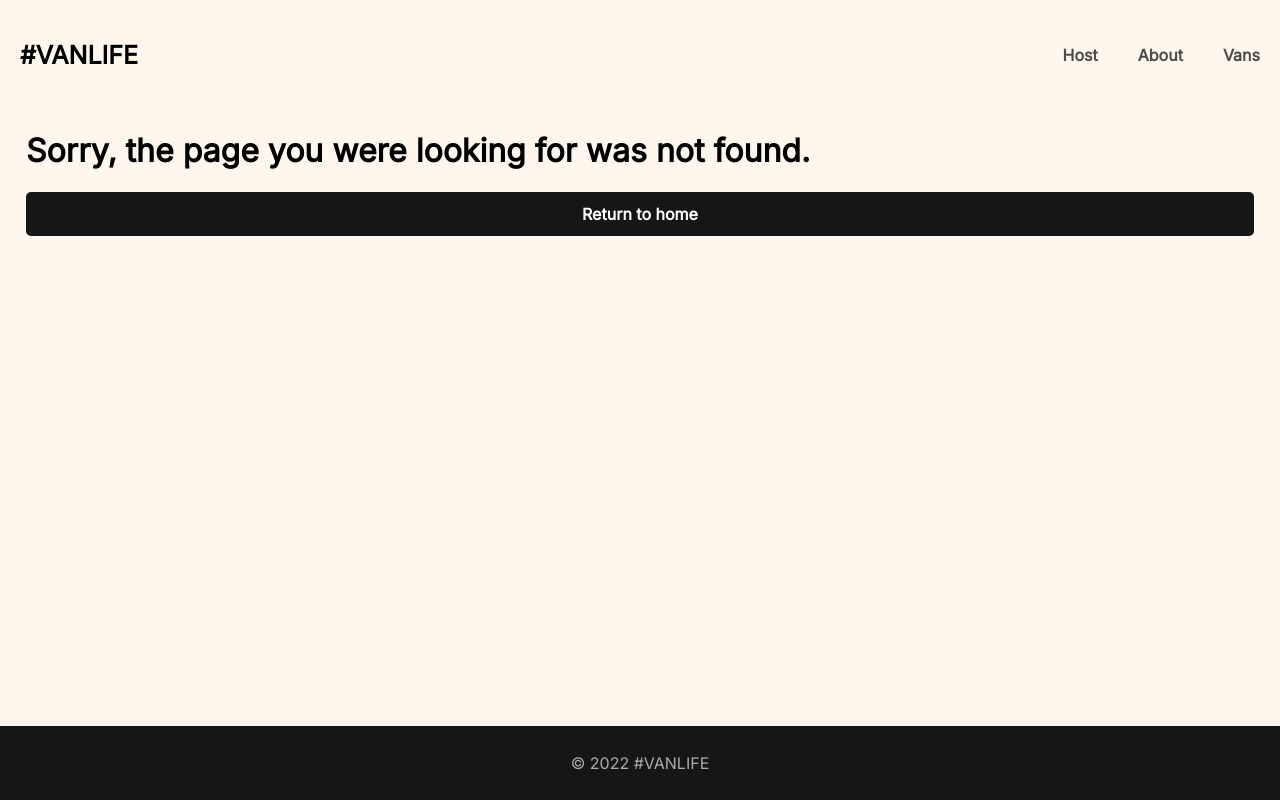
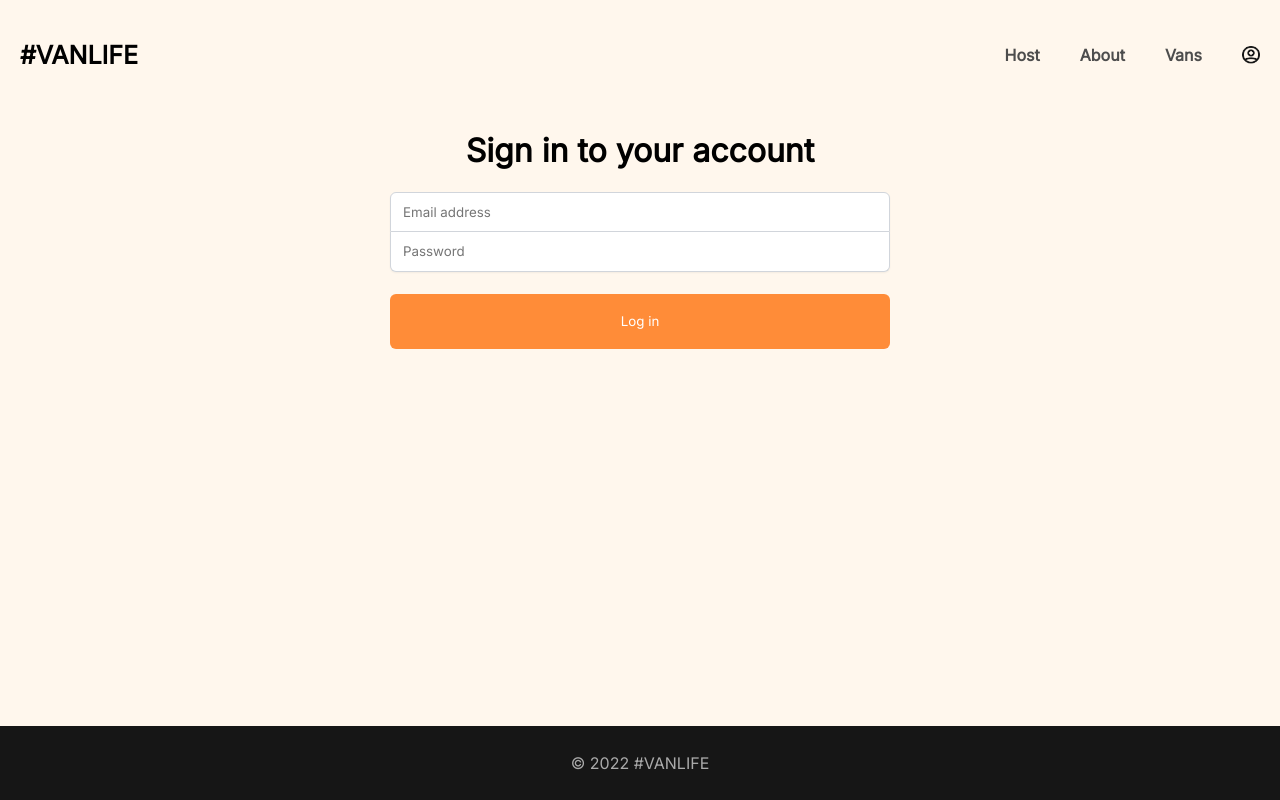
Before and after one commit to AlanBrad/van-life, a React (Vite) app: page /login in a window 1280 px wide. Before the commit this address had no page. Built offline with nearby package versions, Linux system fonts and the light colour scheme; what miragejs would draw is missing.

Commit message:
Before Protected Routes Intro

```diff
--- /dev/null
+++ b/src/api.jsx
@@ -0,0 +1,12 @@
+export async function getVans() {
+  const res = await fetch('/api/vans');
+  if (!res.ok) {
+    throw {
+      message: 'Failed to fetch vans',
+      statusText: res.statusText,
+      status: res.status,
+    };
+  }
+  const data = await res.json();
+  return data.vans;
+}
--- /dev/null
+++ b/src/components/Error.jsx
@@ -0,0 +1,14 @@
+import React from 'react';
+import { useRouteError } from 'react-router-dom';
+
+export default function Error() {
+  const error = useRouteError();
+  return (
+    <div>
+      <h1>Error: {error.message}</h1>
+      <pre>
+        {error.status} - {error.statusText}
+      </pre>
+    </div>
+  );
+}
--- a/src/components/Header.jsx
+++ b/src/components/Header.jsx
@@ -1,7 +1,14 @@
 import React from 'react';
 import { Link, NavLink } from 'react-router-dom';
+import imageUrl from '/images/avatar-icon.png';
 
 export default function Header() {
+  const activeStyles = {
+    fontWeight: 'bold',
+    textDecoration: 'underline',
+    color: '#161616',
+  };
+
   return (
     <header>
       <Link className='site-logo' to='/'>
@@ -10,22 +17,25 @@
       <nav>
         <NavLink
           to='/host'
-          className={({ isActive }) => (isActive ? 'active-link' : null)}
+          className={({ isActive }) => (isActive ? activeStyles : null)}
         >
           Host
         </NavLink>
         <NavLink
           to='/about'
-          className={({ isActive }) => (isActive ? 'active-link' : null)}
+          className={({ isActive }) => (isActive ? activeStyles : null)}
         >
           About
         </NavLink>
         <NavLink
           to='/vans'
-          className={({ isActive }) => (isActive ? 'active-link' : null)}
+          className={({ isActive }) => (isActive ? activeStyles : null)}
         >
           Vans
         </NavLink>
+        <Link to='login' className='login-link'>
+          <img src={imageUrl} className='login-icon' />
+        </Link>
       </nav>
     </header>
   );
--- a/src/index.jsx
+++ b/src/index.jsx
@@ -1,9 +1,15 @@
 import React from 'react';
 import ReactDOM from 'react-dom/client';
-import { BrowserRouter, Routes, Route, Link } from 'react-router-dom';
+import {
+  RouterProvider,
+  createBrowserRouter,
+  createRoutesFromElements,
+  Route,
+  Link,
+} from 'react-router-dom';
 import Home from './pages/Home';
 import About from './pages/About';
-import Vans from './pages/Vans/Vans';
+import Vans, { loader as vansLoader } from './pages/Vans/Vans';
 import VanDetail from './pages/Vans/VanDetail';
 import Dashboard from './pages/Host/Dashboard';
 import Income from './pages/Host/Income';
@@ -14,19 +20,25 @@
 import HostVanPricing from './pages/Host/HostVanPricing';
 import HostVanPhotos from './pages/Host/HostVanPhotos';
 import NotFound from './pages/NotFound';
+import Login from './pages/Login';
 import Layout from './components/Layout';
 import HostLayout from './components/HostLayout';
+import Error from './components/Error';
 
 import './server';
 
-function App() {
-  return (
-    <BrowserRouter>
-      <Routes>
+const router = createBrowserRouter(
+  createRoutesFromElements(
     <Route path='/' element={<Layout />}>
       <Route index element={<Home />} />
       <Route path='about' element={<About />} />
-          <Route path='vans' element={<Vans />} />
+      <Route path='login' element={<Login />} />
+      <Route
+        path='vans'
+        element={<Vans />}
+        errorElement={<Error />}
+        loader={vansLoader}
+      />
       <Route path='vans/:id' element={<VanDetail />} />
 
       <Route path='host' element={<HostLayout />}>
@@ -42,9 +54,11 @@
       </Route>
       <Route path='*' element={<NotFound />} />
     </Route>
-      </Routes>
-    </BrowserRouter>
+  )
 );
+
+function App() {
+  return <RouterProvider router={router} />;
 }
 
 ReactDOM.createRoot(document.getElementById('root')).render(
--- /dev/null
+++ b/src/pages/Login.jsx
@@ -0,0 +1,45 @@
+import React from 'react';
+import { useNavigate } from 'react-router-dom';
+
+export default function Login() {
+  const [loginFormData, setLoginFormData] = React.useState({
+    email: '',
+    password: '',
+  });
+
+  function handleSubmit(e) {
+    e.preventDefault();
+    console.log(loginFormData);
+  }
+
+  function handleChange(e) {
+    const { name, value } = e.target;
+    setLoginFormData((prev) => ({
+      ...prev,
+      [name]: value,
+    }));
+  }
+
+  return (
+    <div className='login-container'>
+      <h1>Sign in to your account</h1>
+      <form onSubmit={handleSubmit} className='login-form'>
+        <input
+          name='email'
+          onChange={handleChange}
+          type='email'
+          placeholder='Email address'
+          value={loginFormData.email}
+        />
+        <input
+          name='password'
+          onChange={handleChange}
+          type='password'
+          placeholder='Password'
+          value={loginFormData.password}
+        />
+        <button>Log in</button>
+      </form>
+    </div>
+  );
+}
--- a/src/pages/Vans/Vans.jsx
+++ b/src/pages/Vans/Vans.jsx
@@ -1,17 +1,36 @@
 import React from 'react';
-import { Link, useSearchParams } from 'react-router-dom';
+import { Link, useSearchParams, useLoaderData } from 'react-router-dom';
+import { getVans } from '../../api';
+
+export function loader() {
+  return getVans();
+}
 
 export default function Vans() {
   const [searchParams, setSearchParams] = useSearchParams();
-  const [vans, setVans] = React.useState([]);
+  // const [vans, setVans] = React.useState([]);
+  // const [loading, setLoading] = React.useState(false);
+  const [error, setError] = React.useState(null);
 
   const typeFilter = searchParams.get('type');
 
-  React.useEffect(() => {
-    fetch('/api/vans')
-      .then((res) => res.json())
-      .then((data) => setVans(data.vans));
-  }, []);
+  const vans = useLoaderData();
+
+  // React.useEffect(() => {
+  //   async function loadVans() {
+  //     setLoading(true);
+  //     try {
+  //       const data = await getVans();
+  //       setVans(data);
+  //     } catch (err) {
+  //       setError(err);
+  //     } finally {
+  //       setLoading(false);
+  //     }
+  //   }
+
+  //   loadVans();
+  // }, []);
 
   const displayedVans = typeFilter
     ? vans.filter((van) => van.type === typeFilter)
@@ -36,6 +55,14 @@
       </Link>
     </div>
   ));
+
+  // if (loading) {
+  //   return <h1 aria-live='polite'>Loading...</h1>;
+  // }
+
+  if (error) {
+    return <h1 aria-live='assertive'>There was an error: {error.message}</h1>;
+  }
 
   return (
     <div className='van-list-container'>
--- a/src/styles.css
+++ b/src/styles.css
@@ -56,6 +56,20 @@
 header a:hover {
   color: #161616;
   text-decoration: underline;
+}
+
+header .login-icon {
+  height: 18px;
+  width: 18px;
+}
+
+header .login-link {
+  display: inline-flex;
+  align-items: center;
+}
+
+nav {
+  display: flex;
 }
 
 main {
@@ -473,3 +487,49 @@
   background-color: #161616;
   color: white;
 }
+
+.login-container {
+  display: flex;
+  flex-direction: column;
+  align-items: center;
+  padding-inline: 27px;
+}
+
+.login-form {
+  display: flex;
+  flex-direction: column;
+  width: 100%;
+  max-width: 500px;
+}
+
+.login-form > input {
+  border: 1px solid rgba(209, 213, 219);
+  height: 40px;
+  text-indent: 10px;
+  font-family: 'Inter', sans-serif;
+  box-shadow: 0px 1px 2px rgba(0, 0, 0, 0.05);
+  font-weight: 400;
+}
+
+.login-form > input:focus {
+  outline: none;
+}
+
+.login-form > input:first-of-type {
+  border-radius: 6px 6px 0px 0px;
+}
+
+.login-form > input:last-of-type {
+  border-radius: 0px 0px 6px 6px;
+  border-top: none;
+}
+
+.login-form > button {
+  background-color: #ff8c38;
+  border: none;
+  border-radius: 6px;
+  height: 55px;
+  margin-top: 22px;
+  color: white;
+  font-family: 'Inter', sans-serif;
+}
```
Lines whose indentation alone changed are shown as unchanged.
